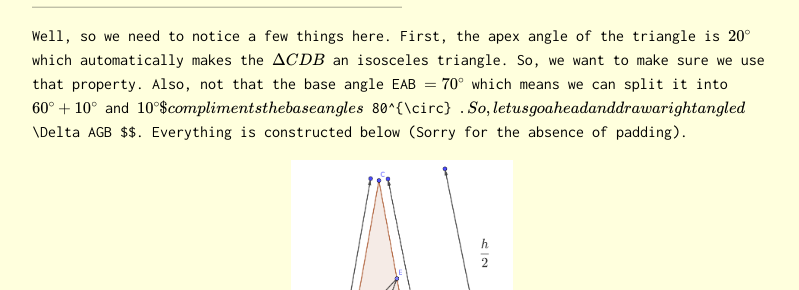
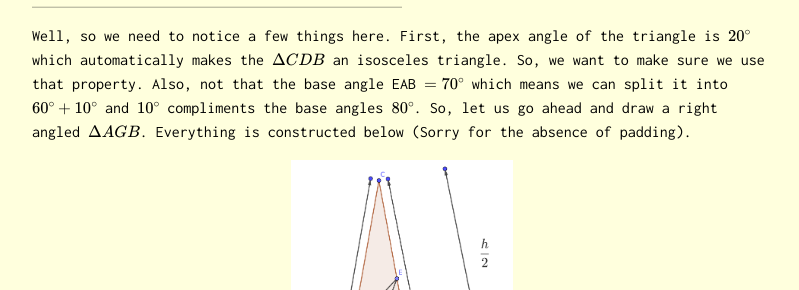
Before and after one commit to Oscuro-Phoenix/math-for-fun, a Jekyll site: the page built from _posts/2020-05-20-Problem-4.md, in a window 1280 px wide. Shown: the part 1059-1349 px from the top of the page, without its empty margins (238-1037 px from the left). Built offline with Jekyll 4.4.1, drawn with Linux system fonts in a browser that asks for light colours; formulas are drawn with MathJax 3.

Commit message:
Update 2020-05-20-Problem-4.md

```diff
--- a/_posts/2020-05-20-Problem-4.md
+++ b/_posts/2020-05-20-Problem-4.md
@@ -12,7 +12,7 @@ This is one of those problem's that's close to my heart. I had encountered a sim
 
 # A Good Look followed by some Construction
 
-Well, so we need to notice a few things here. First, the apex angle of the triangle is $$ 20 ^{\circ} $$  which automatically makes the  $$ \Delta CDB $$ an isosceles triangle. So, we want to make sure we use that property. Also, not that the base angle EAB $$ = 70^{\circ} $$ which means we can split it into $$ 60^{\circ} + 10 ^{\circ} $$ and $$ 10^{\circ} $ compliments the base angles $$ 80^{\circ} $$. So, let us go ahead and draw a right angled $$ \Delta AGB $$. Everything is constructed below (Sorry for the absence of padding).
+Well, so we need to notice a few things here. First, the apex angle of the triangle is $$ 20 ^{\circ} $$  which automatically makes the  $$ \Delta CDB $$ an isosceles triangle. So, we want to make sure we use that property. Also, not that the base angle EAB $$ = 70^{\circ} $$ which means we can split it into $$ 60^{\circ} + 10 ^{\circ} $$ and $$ 10^{\circ} $$ compliments the base angles $$ 80^{\circ} $$. So, let us go ahead and draw a right angled $$ \Delta AGB $$. Everything is constructed below (Sorry for the absence of padding).
 
 <center><img style=" display: block; margin-left: auto; margin-right: auto;width: 30%;" src="../assets/prob4_fig2.png"></center>
 
```
